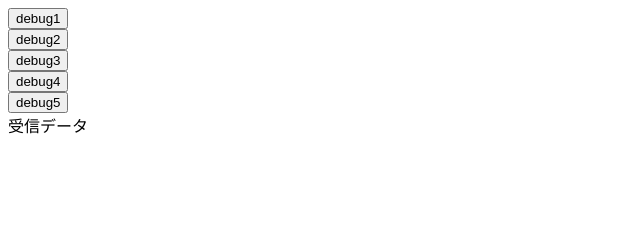
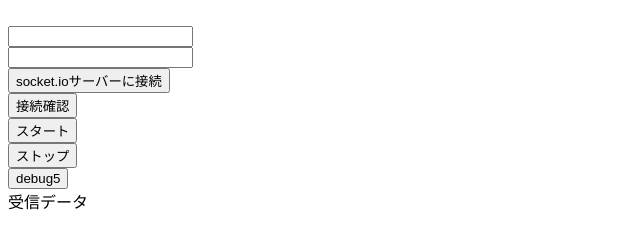
Before and after one commit to toshikura0225/Plain-HTML, a website: page index.html in a window 1280 px wide. Shown: the whole page, without its empty margins (0-640 px from the left). Drawn offline with nearby package versions, Linux system fonts and the light colour scheme.

Commit message:
HTMLを実装

```diff
--- a/index.html
+++ b/index.html
@@ -24,11 +24,13 @@
 </head>
 
 <body>
-
-	<button onclick="debug1()">debug1</button><br />
-	<button onclick="debug2()">debug2</button><br />
-	<button onclick="debug3()">debug3</button><br />
-	<button onclick="debug4()">debug4</button><br />
+	<img src='' id='img1'><br />
+	<input type="text" id="idA" size="20" /><br />
+	<input type="text" id="idB" size="20" /><br />
+	<button onclick="debug1()">socket.ioサーバーに接続</button><br />
+	<button onclick="debug2()">接続確認</button><br />
+	<button onclick="debug3()">スタート</button><br />
+	<button onclick="debug4()">ストップ</button><br />
 	<button onclick="debug5()">debug5</button><br />
 
 	受信データ
--- a/script.js
+++ b/script.js
@@ -23,7 +23,12 @@ function debug1() {
 	});
 	socket.on('reload-image', function (data) {
 
-		$('#idReceived').prepend('reload-image<br/>');		// デバッグ用に書き出し
+		$('#idReceived').prepend('reload-image' + + new Date() + '<br/>');		// デバッグ用に書き出し
+		document.getElementById("img1").src = "http://www.cralynet.com/r_cam1.jpg?time=" + new Date();
+	});
+	socket.on('stop-camera', function (data) {
+
+		$('#idReceived').prepend('stop-camera<br/>');		// デバッグ用に書き出し
 
 	});
 }
@@ -31,7 +36,7 @@ function debug2() {
 	socket.emit('path-through', 'test message');
 }
 function debug3() {
-	socket.json.emit('start-camera', {"a" : "roseandryou", "b" : "midorikuribo"});
+	socket.json.emit('start-camera', {"a" : $("#idA").val(), "b" : $("#idB").val()});
 }
 function debug4() {
 	socket.emit('stop-camera', 'test message');
```
Also changed, not shown: cli.js (+5 -3 lines), cam1.jpg.
